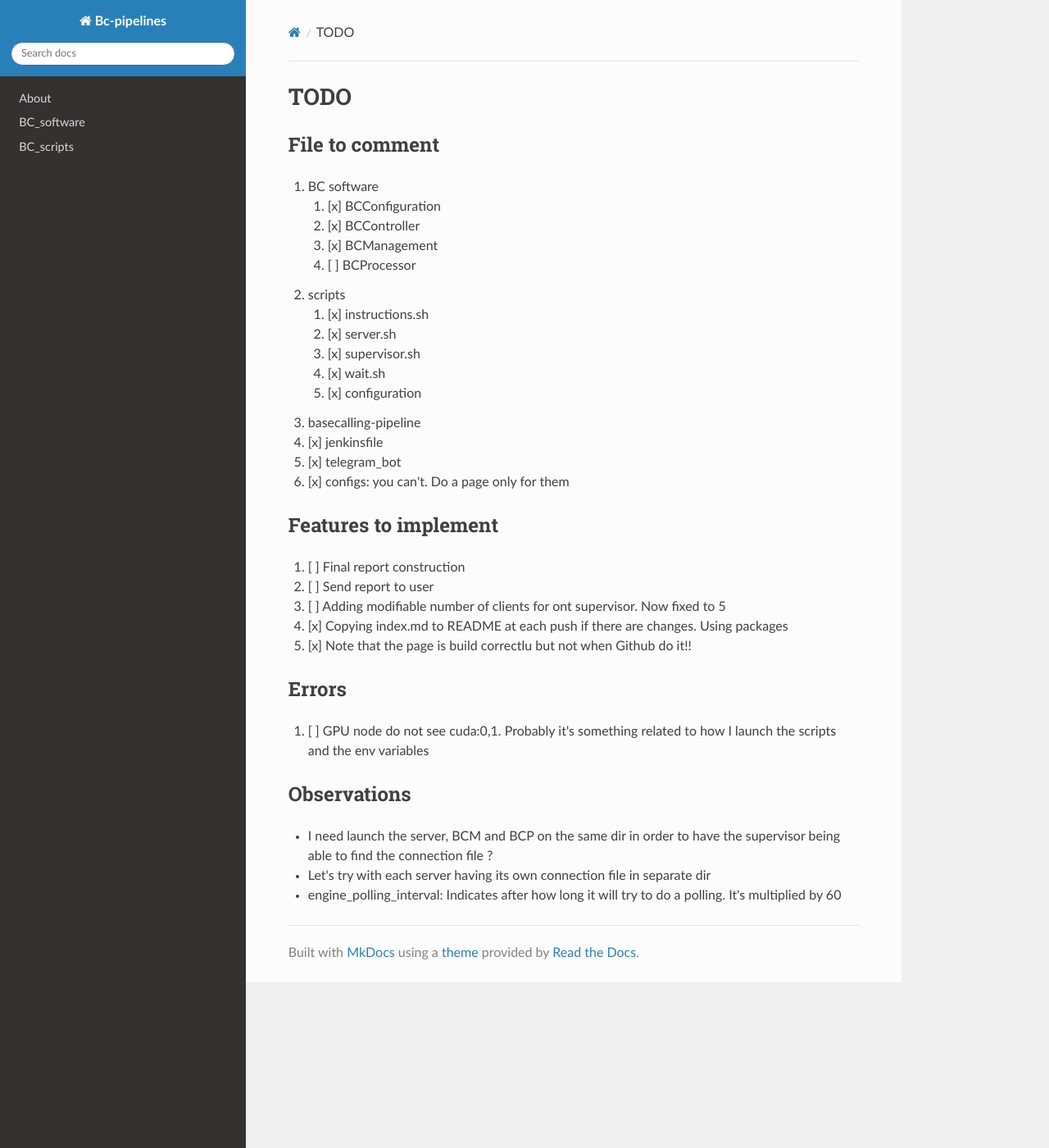
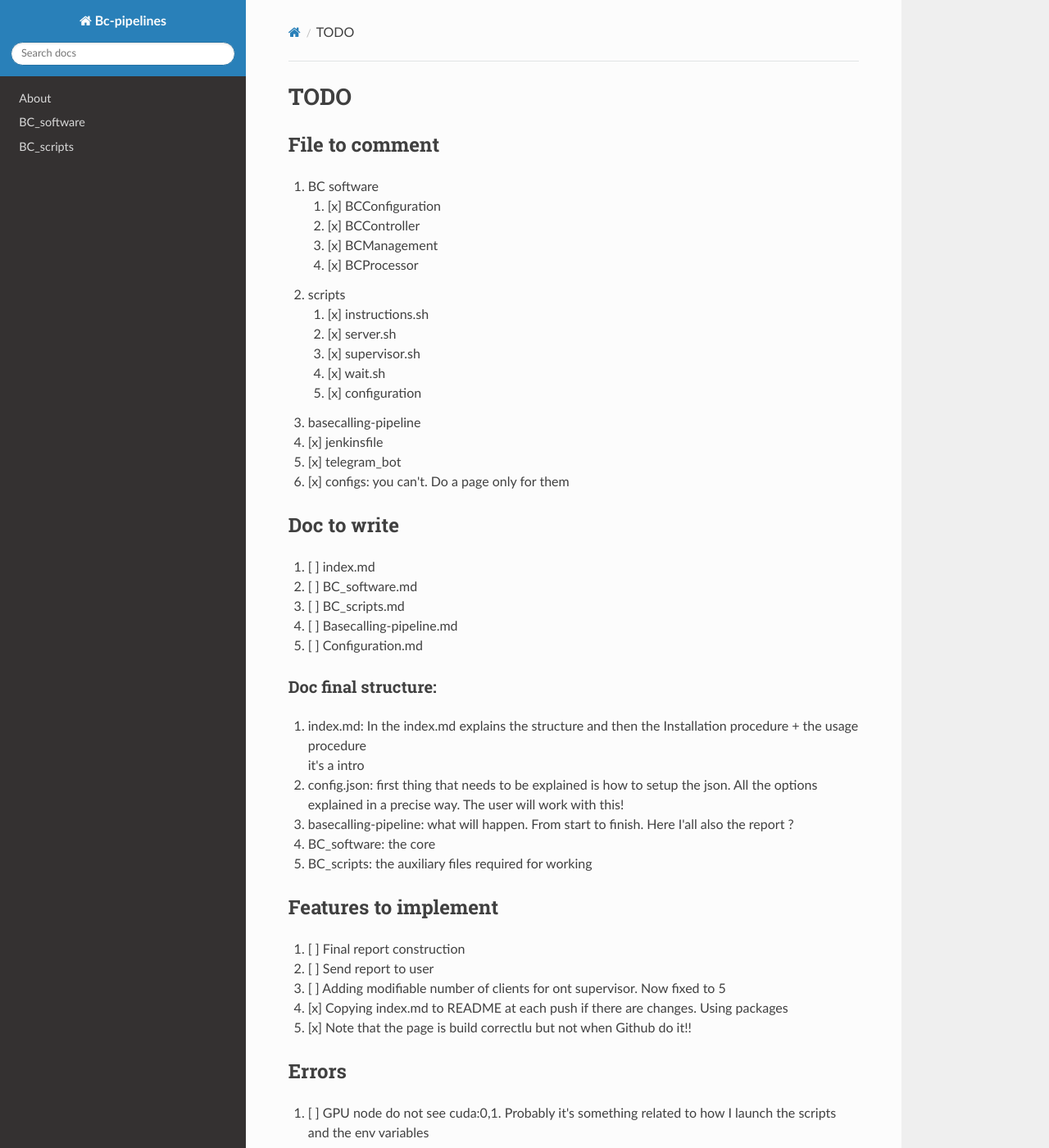
Before and after one commit to RodTol/BC-pipelines, an MkDocs documentation site: the page built from docs/todo.md, in a window 1280 px wide and 1400 px high. Shown: the whole window at 82% size. Built offline with MkDocs 1.6.1, drawn with Linux system fonts in a browser that asks for light colours; nearby versions of some CDN libraries.

Commit message:
Todo file

```diff
--- a/docs/todo.md
+++ b/docs/todo.md
@@ -10,7 +10,7 @@ nav_order: 6
     1. [x] BCConfiguration
     2. [x] BCController
     3. [x] BCManagement
-    4. [ ] BCProcessor
+    4. [x] BCProcessor
 2. scripts
     1. [x] instructions.sh
     2. [x] server.sh
@@ -21,6 +21,23 @@ nav_order: 6
    1. [x] jenkinsfile
    2. [x] telegram_bot
    3. [x] configs: you can't. Do a page only for them
+
+## Doc to write
+1. [ ] index.md
+2. [ ] BC_software.md
+3. [ ] BC_scripts.md
+4. [ ] Basecalling-pipeline.md
+5. [ ] Configuration.md
+
+### Doc final structure:
+1. index.md: In the index.md explains the structure and then the Installation procedure + the usage procedure
+   it's a intro
+2. config.json: first thing that needs to be explained is how to setup the json. All the options explained
+   in a precise way. The user will work with this!
+3. basecalling-pipeline: what will happen. From start to finish. Here I'all also the report ?
+4. BC_software: the core
+5. BC_scripts: the auxiliary files required for working
+
 
 ## Features to implement
 1. [ ] Final report construction
```
